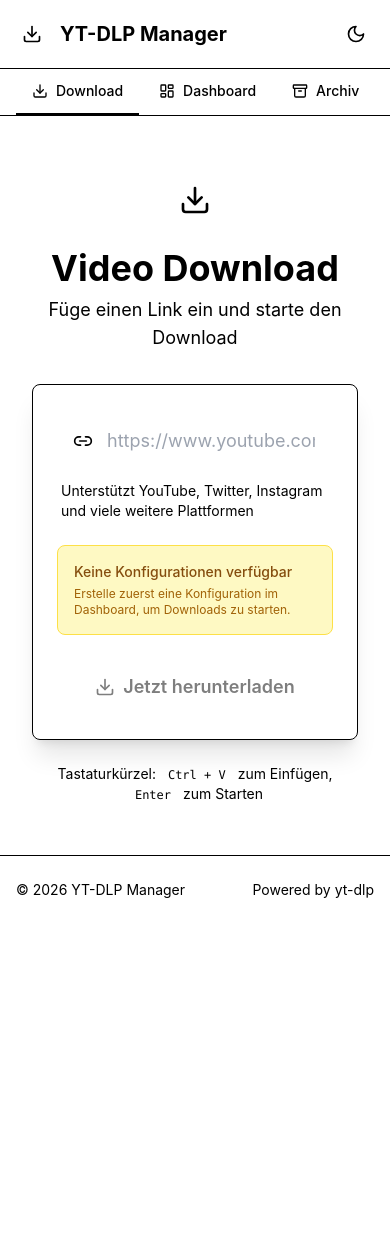
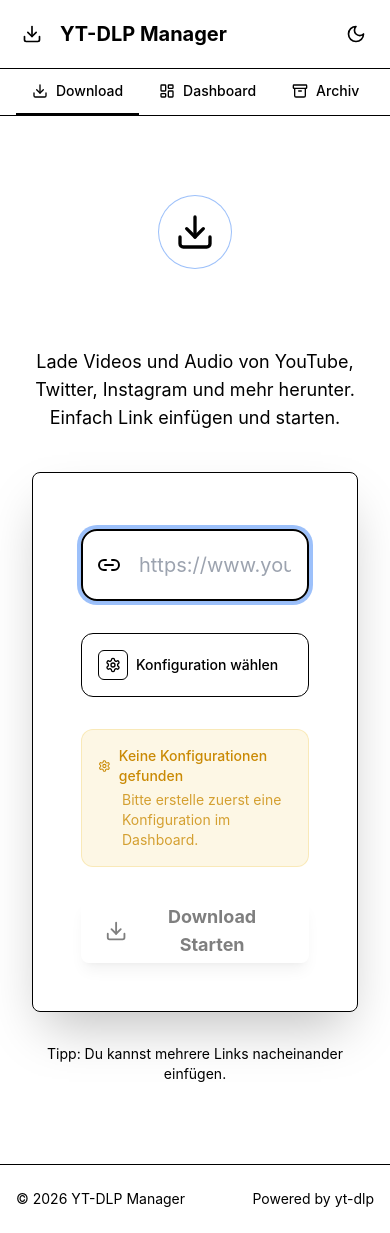
Before and after one commit to mf450s/yt-dlp-docker-frontend, a React (Vite) app: page / in a window 390 px wide. Shown: the top 1233 px of the page. Before the commit the page ends 924 px from the top, so only its background shows below. Built offline with nearby package versions, Linux system fonts and the light colour scheme; no server answers.

Commit message:
feat: redesign downloader page with modern UI and improved config loading

```diff
--- a/src/pages/Downloader.tsx
+++ b/src/pages/Downloader.tsx
@@ -3,7 +3,7 @@ import { apiService } from '@/services/api'
 import Card from '@/components/ui/Card'
 import Button from '@/components/ui/Button'
 import Select from '@/components/ui/Select'
-import { Download, Loader2, CheckCircle, XCircle, Link2, Settings } from 'lucide-react'
+import { Download, Loader2, CheckCircle, XCircle, Link2, Settings, RefreshCw } from 'lucide-react'
 
 type DownloadStatus = 'idle' | 'loading' | 'success' | 'error'
 
@@ -15,27 +15,32 @@ const Downloader = () => {
   const [errorMessage, setErrorMessage] = useState('')
   const [showAdvanced, setShowAdvanced] = useState(false)
   const inputRef = useRef<HTMLInputElement>(null)
+  const [loadingConfigs, setLoadingConfigs] = useState(false)
 
   useEffect(() => {
     loadConfigs()
-    // Fokussiere das Input-Feld beim Laden
     setTimeout(() => inputRef.current?.focus(), 100)
   }, [])
 
   const loadConfigs = async () => {
+    setLoadingConfigs(true)
     try {
       const data = await apiService.getConfigs()
       setConfigs(data)
-      if (data.length > 0) {
+      if (data.length > 0 && !selectedConfig) {
         setSelectedConfig(data[0])
       }
     } catch (error) {
       console.error('Failed to load configs:', error)
+    } finally {
+      setLoadingConfigs(false)
     }
   }
 
   const handleSubmit = async (e: React.FormEvent) => {
     e.preventDefault()
+    if (!videoUrl.trim()) return
+
     setStatus('loading')
     setErrorMessage('')
 
@@ -46,7 +51,6 @@ const Downloader = () => {
       })
       setStatus('success')
       setVideoUrl('')
-      // Nach 3 Sekunden Status zurücksetzen
       setTimeout(() => {
         setStatus('idle')
         inputRef.current?.focus()
@@ -64,27 +68,28 @@ const Downloader = () => {
   }))
 
   return (
-    <div className="min-h-[80vh] flex items-center justify-center">
-      <div className="w-full max-w-3xl px-4">
-        {/* Haupttitel */}
-        <div className="text-center mb-8">
-          <div className="inline-flex items-center justify-center w-16 h-16 rounded-2xl bg-primary/10 mb-4">
-            <Download className="w-8 h-8 text-primary" />
+    <div className="flex flex-col items-center justify-center py-12 px-4 sm:px-6 lg:px-8 max-w-5xl mx-auto">
+      <div className="w-full text-center space-y-4 mb-10">
+        <div className="inline-flex p-4 rounded-full bg-primary/10 mb-2 ring-1 ring-primary/20">
+          <Download className="w-10 h-10 text-primary" />
         </div>
-          <h1 className="text-4xl font-bold mb-2">Video Download</h1>
-          <p className="text-muted-foreground text-lg">
-            Füge einen Link ein und starte den Download
+        <h1 className="text-4xl md:text-5xl font-extrabold tracking-tight bg-gradient-to-r from-foreground to-foreground/70 bg-clip-text text-transparent">
+          Media Downloader
+        </h1>
+        <p className="text-lg text-muted-foreground max-w-2xl mx-auto">
+          Lade Videos und Audio von YouTube, Twitter, Instagram und mehr herunter.
+          Einfach Link einfügen und starten.
         </p>
       </div>
 
-        {/* Hauptformular */}
-        <Card className="shadow-xl">
-          <form onSubmit={handleSubmit} className="space-y-6">
-            {/* URL Input - Hauptfokus */}
-            <div className="space-y-2">
-              <div className="relative">
+      <Card className="w-full shadow-2xl border-primary/10 overflow-hidden bg-card/50 backdrop-blur-sm">
+        <div className="p-1 sm:p-2 bg-gradient-to-r from-primary/5 via-primary/10 to-primary/5 h-1.5" />
+        <form onSubmit={handleSubmit} className="p-6 md:p-8 space-y-8">
+
+          <div className="space-y-4">
+            <div className="relative group">
               <div className="absolute inset-y-0 left-0 flex items-center pl-4 pointer-events-none">
-                  <Link2 className="w-5 h-5 text-muted-foreground" />
+                <Link2 className="w-6 h-6 text-muted-foreground group-focus-within:text-primary transition-colors" />
               </div>
               <input
                 ref={inputRef}
@@ -94,116 +99,123 @@ const Downloader = () => {
                 placeholder="https://www.youtube.com/watch?v=..."
                 required
                 disabled={status === 'loading'}
-                  className="w-full pl-12 pr-4 py-4 text-lg bg-background border-2 border-border rounded-xl focus:outline-none focus:ring-2 focus:ring-primary focus:border-transparent transition-all disabled:opacity-50 disabled:cursor-not-allowed"
+                className="w-full pl-14 pr-4 py-5 text-xl bg-background border-2 border-input rounded-2xl focus:outline-none focus:border-primary focus:ring-4 focus:ring-primary/10 transition-all placeholder:text-muted-foreground/50 shadow-sm"
               />
             </div>
-              <p className="text-sm text-muted-foreground pl-1">
-                Unterstützt YouTube, Twitter, Instagram und viele weitere Plattformen
-              </p>
           </div>
 
-            {/* Erweiterte Optionen */}
-            {configs.length > 0 && (
-              <div className="space-y-4">
+          <div className="flex flex-col sm:flex-row gap-4 items-start sm:items-center justify-between p-4 bg-muted/30 rounded-xl border border-border/50">
             <button
               type="button"
               onClick={() => setShowAdvanced(!showAdvanced)}
-                  className="flex items-center gap-2 text-sm text-muted-foreground hover:text-foreground transition-colors"
+              className="flex items-center gap-2 text-sm font-medium text-muted-foreground hover:text-foreground transition-colors"
             >
+              <div className={`p-1.5 rounded-md bg-background border border-border transition-transform duration-200 ${showAdvanced ? 'rotate-180' : ''}`}>
                 <Settings className="w-4 h-4" />
-                  {showAdvanced ? 'Optionen ausblenden' : 'Erweiterte Optionen'}
+              </div>
+              {showAdvanced ? 'Optionen ausblenden' : 'Konfiguration wählen'}
             </button>
 
             {showAdvanced && (
-                  <div className="pt-2 border-t border-border">
+              <div className="w-full sm:w-auto min-w-[250px] animate-in fade-in slide-in-from-top-1 duration-200">
+                <div className="flex gap-2">
+                  <div className="flex-1">
                     <Select
-                      label="Download-Konfiguration"
                       value={selectedConfig}
                       onChange={(e) => setSelectedConfig(e.target.value)}
                       options={configOptions}
+                      disabled={configs.length === 0}
+                      className="bg-background"
                     />
+                  </div>
+                  <Button
+                    type="button"
+                    variant="ghost"
+                    size="icon"
+                    onClick={loadConfigs}
+                    disabled={loadingConfigs}
+                    title="Konfigurationen neu laden"
+                  >
+                    <RefreshCw className={`w-4 h-4 ${loadingConfigs ? 'animate-spin' : ''}`} />
+                  </Button>
+                </div>
+              </div>
+            )}
+
+            {!showAdvanced && selectedConfig && (
+              <div className="text-sm text-muted-foreground bg-background px-3 py-1.5 rounded-md border border-border">
+                Konfig: <span className="font-semibold text-foreground">{selectedConfig}</span>
               </div>
             )}
           </div>
-            )}
 
-            {/* Keine Configs Warnung */}
-            {configs.length === 0 && (
-              <div className="p-4 bg-yellow-100 dark:bg-yellow-900/20 border border-yellow-300 dark:border-yellow-700 rounded-lg">
-                <p className="text-sm text-yellow-800 dark:text-yellow-200 font-medium mb-1">
-                  Keine Konfigurationen verfügbar
+          {configs.length === 0 && !loadingConfigs && (
+            <div className="p-4 bg-yellow-500/10 border border-yellow-500/20 rounded-xl text-yellow-600 dark:text-yellow-400 text-sm">
+              <p className="font-medium flex items-center gap-2">
+                <Settings className="w-4 h-4" />
+                Keine Konfigurationen gefunden
               </p>
-                <p className="text-xs text-yellow-700 dark:text-yellow-300">
-                  Erstelle zuerst eine Konfiguration im Dashboard, um Downloads zu starten.
+              <p className="mt-1 opacity-80 pl-6">
+                Bitte erstelle zuerst eine Konfiguration im Dashboard.
               </p>
             </div>
           )}
 
-            {/* Download Button */}
           <Button
             type="submit"
             disabled={status === 'loading' || configs.length === 0 || !videoUrl.trim()}
             size="lg"
-              className="w-full h-14 text-lg font-semibold transition-all duration-200"
+            className={`w-full h-16 text-lg font-bold transition-all duration-300 shadow-lg hover:shadow-primary/25 ${
+              status === 'success' ? 'bg-green-600 hover:bg-green-700' :
+              status === 'error' ? 'bg-red-600 hover:bg-red-700' : ''
+            }`}
           >
-              {status === 'loading' && (
-                <>
-                  <Loader2 className="w-5 h-5 mr-2 animate-spin" />
-                  Download läuft...
-                </>
-              )}
-              {status === 'success' && (
-                <>
-                  <CheckCircle className="w-5 h-5 mr-2" />
-                  Download gestartet!
-                </>
-              )}
-              {status === 'error' && (
-                <>
-                  <XCircle className="w-5 h-5 mr-2" />
-                  Fehler aufgetreten
-                </>
-              )}
-              {status === 'idle' && (
-                <>
-                  <Download className="w-5 h-5 mr-2" />
-                  Jetzt herunterladen
-                </>
-              )}
+            <div className="flex items-center gap-3">
+              {status === 'loading' && <Loader2 className="w-6 h-6 animate-spin" />}
+              {status === 'success' && <CheckCircle className="w-6 h-6" />}
+              {status === 'error' && <XCircle className="w-6 h-6" />}
+              {status === 'idle' && <Download className="w-6 h-6" />}
+
+              <span>
+                {status === 'loading' ? 'Download wird gestartet...' :
+                 status === 'success' ? 'Erfolgreich gestartet!' :
+                 status === 'error' ? 'Fehler aufgetreten' :
+                 'Download Starten'}
+              </span>
+            </div>
           </Button>
 
-            {/* Feedback Meldungen */}
-            {status === 'success' && (
-              <div className="p-4 bg-green-100 dark:bg-green-900/20 border border-green-300 dark:border-green-700 rounded-lg animate-in fade-in slide-in-from-top-2 duration-300">
-                <p className="text-sm text-green-800 dark:text-green-200 font-medium">
-                  ✓ Download wurde erfolgreich gestartet
+          {/* Status Messages */}
+          {(status === 'success' || (status === 'error' && errorMessage)) && (
+            <div className={`p-4 rounded-xl border animate-in fade-in slide-in-from-top-2 duration-300 ${
+              status === 'success'
+                ? 'bg-green-500/10 border-green-500/20 text-green-700 dark:text-green-300'
+                : 'bg-red-500/10 border-red-500/20 text-red-700 dark:text-red-300'
+            }`}>
+              <div className="flex items-start gap-3">
+                {status === 'success' ? (
+                  <CheckCircle className="w-5 h-5 mt-0.5 flex-shrink-0" />
+                ) : (
+                  <XCircle className="w-5 h-5 mt-0.5 flex-shrink-0" />
+                )}
+                <div>
+                  <p className="font-semibold">
+                    {status === 'success' ? 'Download gestartet' : 'Fehler'}
                   </p>
-                <p className="text-xs text-green-700 dark:text-green-300 mt-1">
-                  Die Datei wird im Hintergrund verarbeitet und ist bald verfügbar.
+                  <p className="text-sm opacity-90 mt-1">
+                    {status === 'success'
+                      ? 'Der Download wurde zur Warteschlange hinzugefügt.'
+                      : errorMessage}
                   </p>
                 </div>
-            )}
-
-            {status === 'error' && errorMessage && (
-              <div className="p-4 bg-red-100 dark:bg-red-900/20 border border-red-300 dark:border-red-700 rounded-lg animate-in fade-in slide-in-from-top-2 duration-300">
-                <p className="text-sm text-red-800 dark:text-red-200 font-medium mb-1">
-                  ✗ Download fehlgeschlagen
-                </p>
-                <p className="text-xs text-red-700 dark:text-red-300">
-                  {errorMessage}
-                </p>
+              </div>
             </div>
           )}
         </form>
       </Card>
 
-        {/* Hilfetext */}
-        <div className="mt-6 text-center">
-          <p className="text-sm text-muted-foreground">
-            Tastaturkürzel: <kbd className="px-2 py-1 text-xs bg-muted rounded">Ctrl + V</kbd> zum Einfügen,{' '}
-            <kbd className="px-2 py-1 text-xs bg-muted rounded">Enter</kbd> zum Starten
-          </p>
-        </div>
+      <div className="mt-8 text-center text-sm text-muted-foreground">
+        <p>Tipp: Du kannst mehrere Links nacheinander einfügen.</p>
       </div>
     </div>
   )
```
Lines whose indentation alone changed are shown as unchanged.
